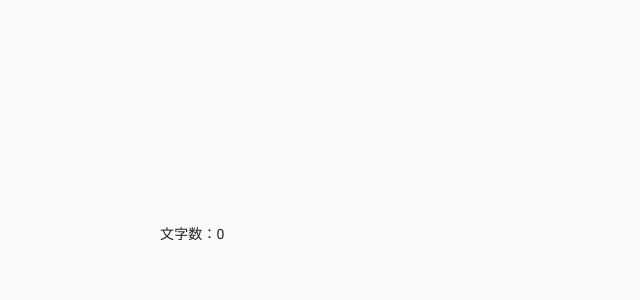
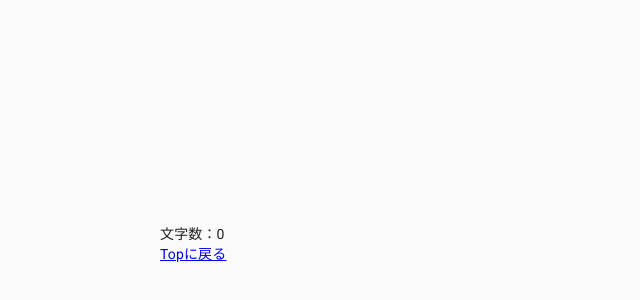
Before and after one commit to harunbu/tatedit, a React (Create React App) app: page /editor in a window 1280 px wide. Shown: the part 476-776 px from the top of the page, without its empty margins (0-640 px from the left). Built offline with nearby package versions, Linux system fonts and the light colour scheme.

Commit message:
エディター画面にTopに戻るリンク追加

```diff
--- a/src/components/Editor.tsx
+++ b/src/components/Editor.tsx
@@ -1,5 +1,6 @@
 import React from 'react';
 import './editor.css';
+import { Link } from "react-router-dom";
 
 //行の高さ
 const lineHeight = 31.5;
@@ -223,6 +224,7 @@ const Editor = () => {
       <div id="status-bar">文字数：<span id="charCount">0</span></div>
       <div id="input-window"></div>
       <div id="debug-window"></div>
+      <Link to="/">Topに戻る</Link>
     </React.Fragment>
   );
 }
```
